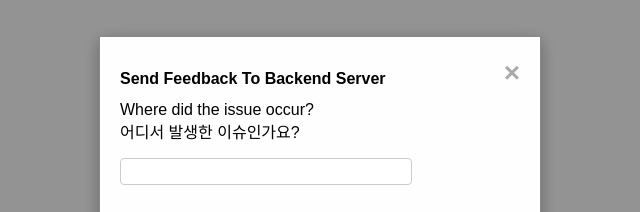
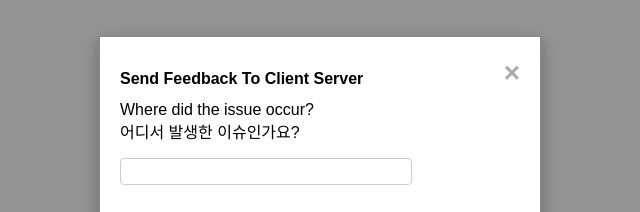
Before and after one commit to donghee9/IntroduceSettleUpFE, a plain HTML site: page index.html in a window 1280 px wide. Both pictures are taken after a click on the button "SEND FEEDBACK". Shown: the part 123-335 px from the top of the page, 320-960 px from the left. Drawn offline with nearby package versions, Linux system fonts and the light colour scheme.

Commit message:
Update index.html

```diff
--- a/index.html
+++ b/index.html
@@ -108,7 +108,7 @@
     <div id="report-issue-container" class="modal">
         <div class="modal-content">
             <span class="close-button">&times;</span>
-            <h2>Send Feedback To Backend Server</h2>
+            <h2>Send Feedback To Client Server</h2>
             <form id="report-issue-form">
                 <label for="issue-location">Where did the issue occur?</br> 어디서 발생한 이슈인가요?</label>
                 <input type="text" id="issue-location" name="issueLocation" required>
```
